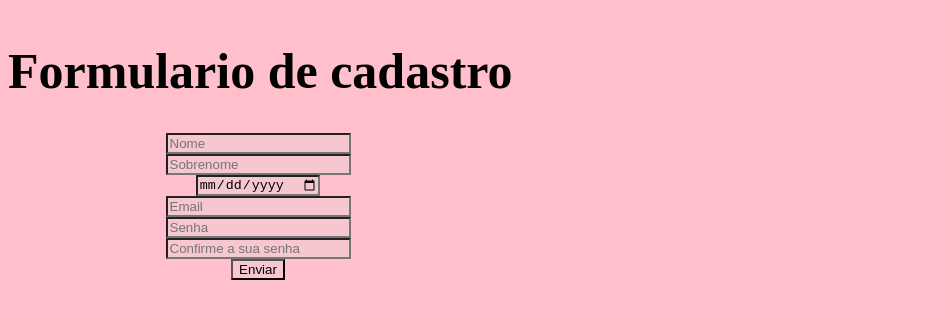
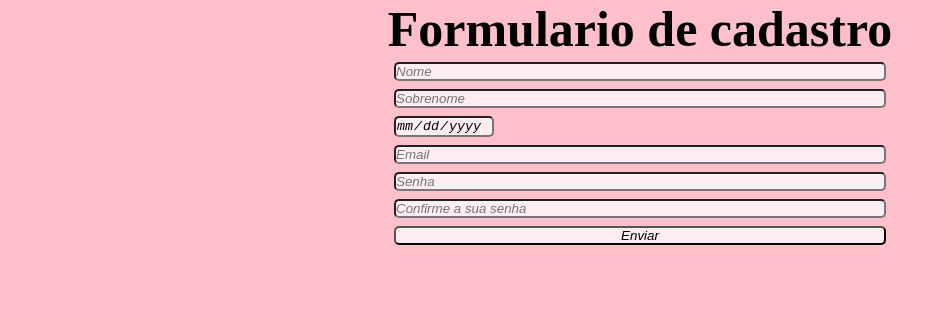
Before and after one commit to Remaag/formulario, a plain HTML site: page formulario.html in a window 1280 px wide. Shown: the whole page, without its empty margins (0-945 px from the left). Drawn offline with Linux system fonts and the light colour scheme.

Commit message:
retirando outros html

```diff
--- a/formulario.html
+++ b/formulario.html
@@ -6,46 +6,63 @@
     <title>Document</title>
 </head>
 <body>
-    <div id="titulo">
+    <div class="titulo">
         <h1>Formulario de cadastro</h1>
     </div>
 
-
+    <div class="formulario">
         <form action="">
             <input type="text" placeholder="Nome">
             <input type="text" placeholder="Sobrenome">
-        <input type="date" placeholder="Data de Nascimento">
+            <input type="date" placeholder="Data de Nascimento" class="data">
             <input type="text" name="" placeholder="Email">
             <input type="text" placeholder="Senha">
             <input type="text" placeholder="Confirme a sua senha">
             <input type="submit" value="Enviar">
         </form>
+    </div>
 </body>
 
 <style>
+    * {
+    margin: 0;
+    padding: 0;
+    box-sizing: border-box;
+    }
+
     body {
         background-color: pink;
+        display: grid;
+        place-items: center;
     }
 
     h1 {
         font-size: 50px;
     }
 
-    #titulo {
+    .titulo {
         display: flex;
-        align-items: center;
+        place-items: center;
+
     }
 
     form {
+        width: 500px;
         display: flex;
         flex-direction: column;
-        align-items: center;
-        justify-content: center;
-        width: 500px;
     }
 
     input {
-        background-color: rgb(247, 199, 207);
+        background-color: rgb(255, 238, 241);
+        border-radius: 5px;
+        margin: 4px;
+        font-style: italic;
     }
+    .data {
+        width: 100px;
+        display: flex;
+    }
+
+
 </style>
 </html>
```
Also changed, not shown: exercicio.html (deleted, +0 -34 lines), exercicio2.html (deleted, +0 -17 lines). Lines whose indentation alone changed are shown as unchanged.
